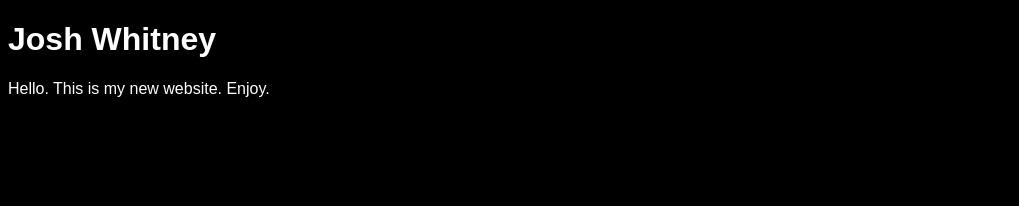
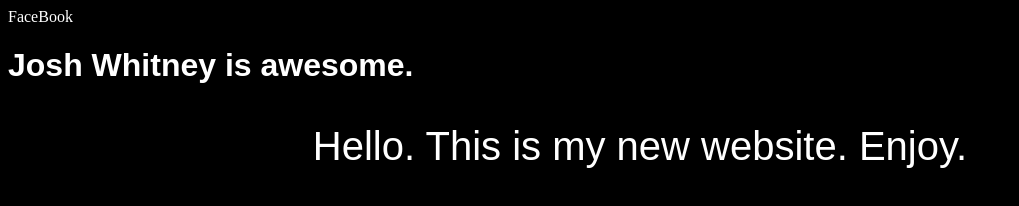
Before and after one commit to joshlw04/joshlw04.github.io, a plain HTML site: page index.html in a window 1280 px wide. Shown: the whole page, without its empty margins (0-1019 px from the left). Drawn offline with Linux system fonts and the light colour scheme.

Commit message:
add first bit of style to my page

```diff
--- a/index.html
+++ b/index.html
@@ -6,7 +6,8 @@
     <title>Josh Whitney</title>
   </head>
   <body>
-    <h1>Josh Whitney</h1>
+    <header><a href="#">FaceBook</a> </header>
+    <h1>Josh Whitney is awesome.</h1>
       <p>Hello. This is my new website. Enjoy.</p>
     <script src="script.js"></script>
   </body>
--- a/style.css
+++ b/style.css
@@ -5,9 +5,20 @@ body {
 p {
   color: white;
   font-family: arial, sans-serif;
+  text-align: center;
+  font-size: 40px;
 }
 
 h1 {
   color: white;
   font-family: arial, sans-serif;
 }
+
+a {
+  text-decoration: none;
+  color: white;
+}
+
+a:hover {
+  color: pink;
+}
```
